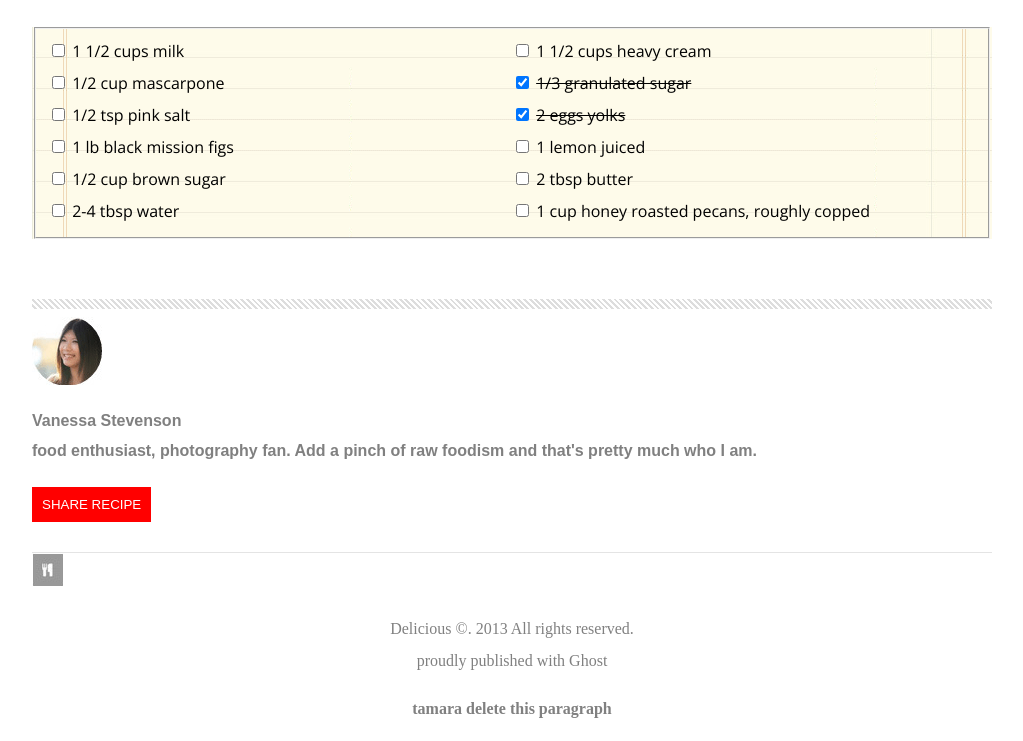
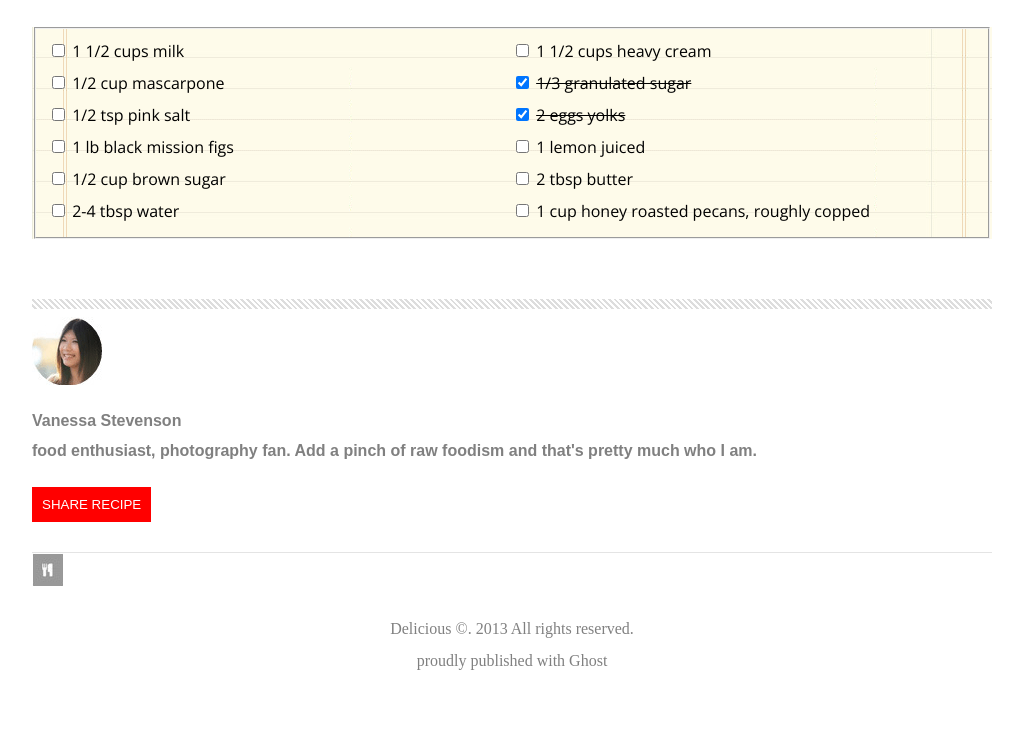
Before and after one commit to Tamaraalrashed/chocolate-pizza, a plain HTML site: page index.html in a window 1280 px wide. Shown: the part 1236-1977 px from the top of the page, without its empty margins (128-1151 px from the left). After the commit the page ends 1929 px from the top, so only its background shows below. Drawn offline with nearby package versions, Linux system fonts and the light colour scheme.

Commit message:
css1 deleted p

```diff
--- a/index.html
+++ b/index.html
@@ -133,11 +133,7 @@
                 Delicious &copy;. 2013 All rights reserved. <br>
                 proudly published with Ghost
             </p>
-            <p>
-            <strong>
-                tamara delete this paragraph
-            </strong>
-            </p>
+
         </div>
     </footer>
 
```
